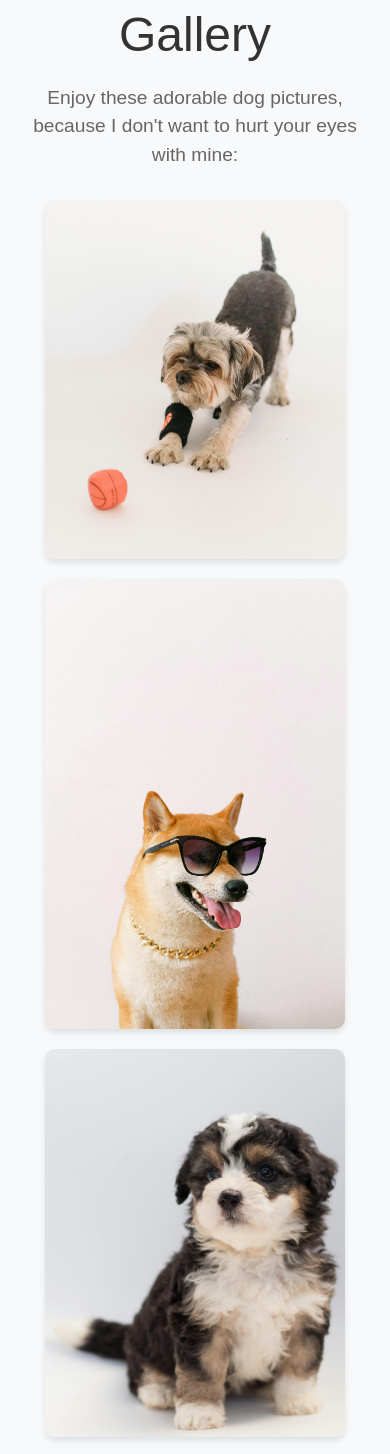
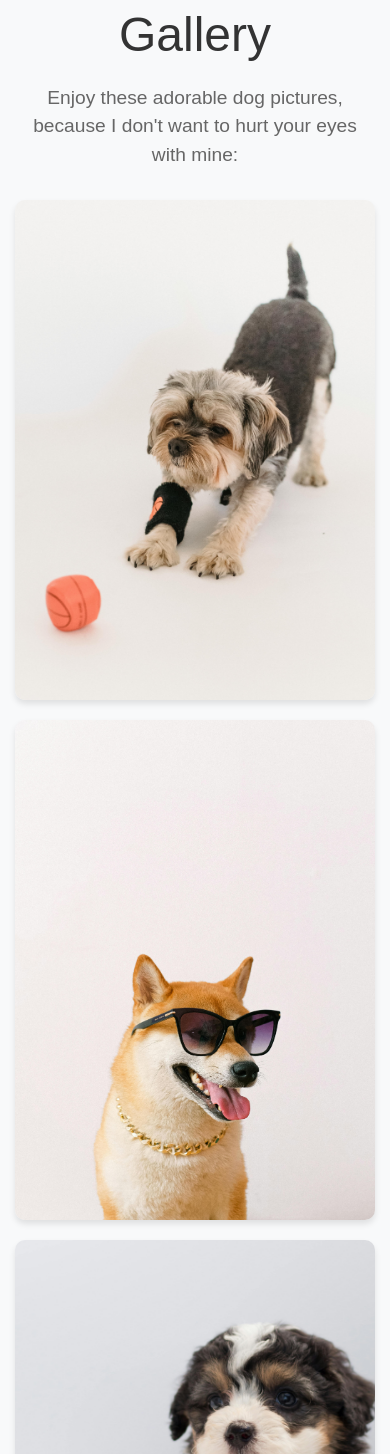
Before and after one commit to Judzio/flask-portfolio, a Flask app: page /gallery in a window 390 px wide. Shown: the part 576-2030 px from the top of the page. Run offline with Flask 3, Linux system fonts and the light colour scheme; some libraries are stand-ins or nearby versions.

Commit message:
commited second task

```diff
--- a/templates/gallery.html
+++ b/templates/gallery.html
@@ -6,6 +6,7 @@
     <title>Gallery</title>
     <link rel="icon" type="image/x-icon" href="/static/icon.png">
     <link href="https://maxcdn.bootstrapcdn.com/bootstrap/4.5.2/css/bootstrap.min.css" rel="stylesheet">
+    <link rel="stylesheet" href="https://cdnjs.cloudflare.com/ajax/libs/ekko-lightbox/5.3.0/ekko-lightbox.css">
     <style>
         /* Custom styles */
         body {
@@ -58,10 +59,12 @@
         }
         .gallery-img {
             width: 100%;
-            max-width: 300px;
+            height: 500px; /* Increased height for the gallery images */
             margin-bottom: 20px;
             border-radius: 10px;
             box-shadow: 0 4px 6px rgba(0, 0, 0, 0.1);
+            cursor: pointer;
+            object-fit: cover;
         }
         .carousel-item img {
             width: 100%;
@@ -71,6 +74,7 @@
             border-radius: 10px;
         }
     </style>
+
 </head>
 <body>
 
@@ -133,18 +137,26 @@
     <h1>Gallery</h1>
     <p>Enjoy these adorable dog pictures, because I don't want to hurt your eyes with mine:</p>
     <div class="row">
-        <div class="col-md-3">
+        <a class="col-md-4" href="/static/dog1.jpg" data-toggle="lightbox" data-gallery="gallery">
             <img src="/static/dog1.jpg" alt="Dog 1" class="gallery-img">
-        </div>
-        <div class="col-md-3">
+        </a>
+        <a class="col-md-4" href="/static/dog2.jpg" data-toggle="lightbox" data-gallery="gallery">
             <img src="/static/dog2.jpg" alt="Dog 2" class="gallery-img">
-        </div>
-        <div class="col-md-3">
+        </a>
+        <a class="col-md-4" href="/static/dog3.jpg" data-toggle="lightbox" data-gallery="gallery">
             <img src="/static/dog3.jpg" alt="Dog 3" class="gallery-img">
-        </div>
-        <div class="col-md-3">
+        </a>
+    </div>
+    <div class="row">
+        <a class="col-md-4" href="/static/dog4.jpg" data-toggle="lightbox" data-gallery="gallery">
             <img src="/static/dog4.jpg" alt="Dog 4" class="gallery-img">
-        </div>
+        </a>
+        <a class="col-md-4" href="/static/dog5.jpg" data-toggle="lightbox" data-gallery="gallery">
+            <img src="/static/dog5.jpg" alt="Dog 5" class="gallery-img">
+        </a>
+        <a class="col-md-4" href="/static/dog6.jpg" data-toggle="lightbox" data-gallery="gallery">
+            <img src="/static/dog6.jpg" alt="Dog 6" class="gallery-img">
+        </a>
     </div>
 </div>
 
@@ -155,5 +167,12 @@
 <script src="https://code.jquery.com/jquery-3.5.1.slim.min.js"></script>
 <script src="https://cdn.jsdelivr.net/npm/@popperjs/core@2.5.4/dist/umd/popper.min.js"></script>
 <script src="https://maxcdn.bootstrapcdn.com/bootstrap/4.5.2/js/bootstrap.min.js"></script>
+<script src="https://cdnjs.cloudflare.com/ajax/libs/ekko-lightbox/5.3.0/ekko-lightbox.min.js"></script>
+<script>
+    $(document).on('click', '[data-toggle="lightbox"]', function(event) {
+        event.preventDefault();
+        $(this).ekkoLightbox();
+    });
+</script>
 </body>
 </html>
```
Also changed, not shown: static/dog5.jpg (added), static/dog6.jpg (added).
